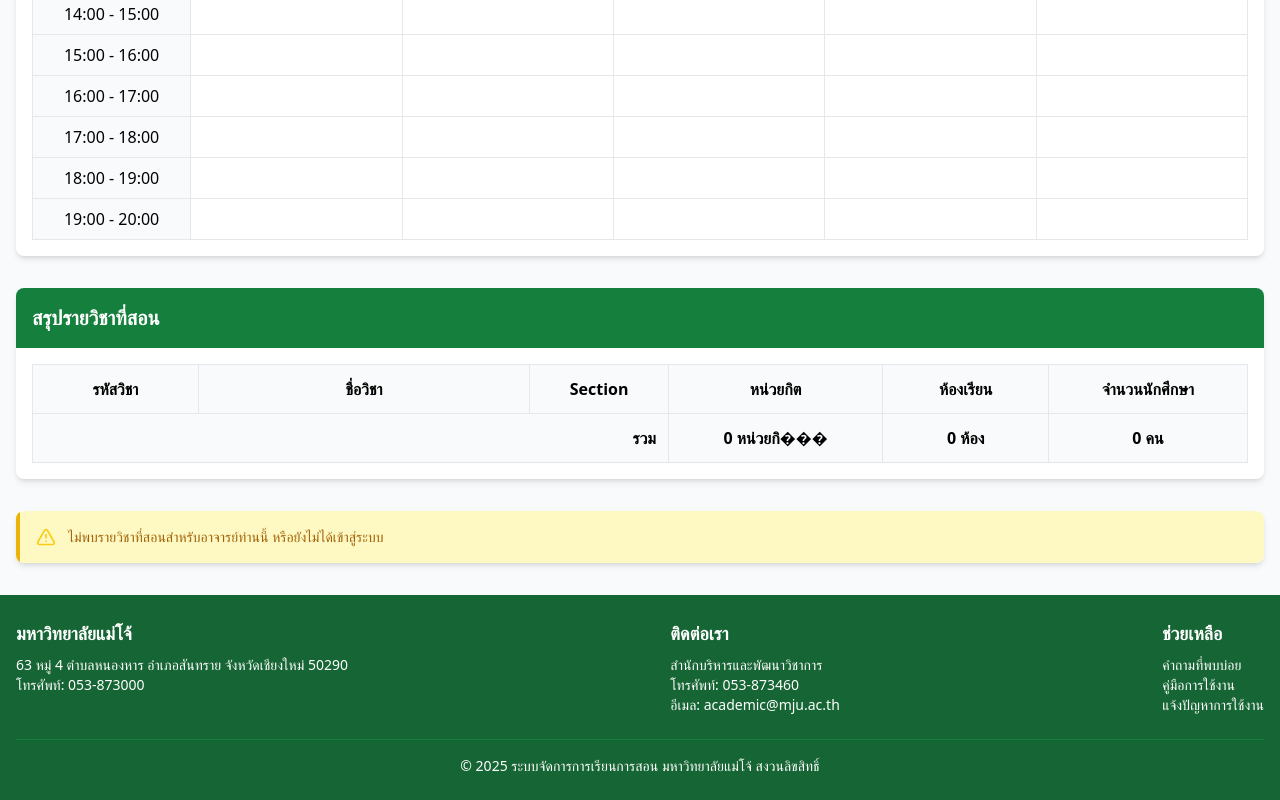
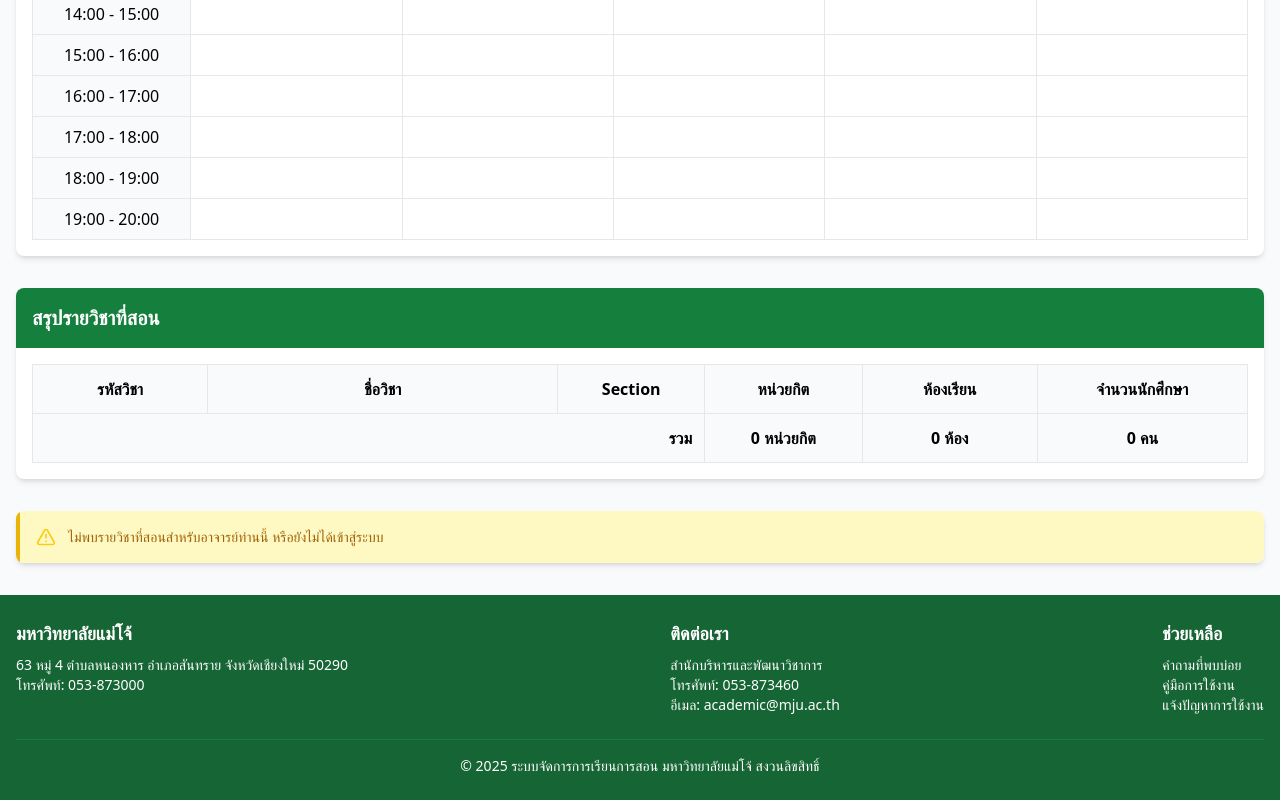
Before and after one commit to DolVolo/GroupTailwindCSS, a plain HTML site: page professorclass.html in a window 1280 px wide. Shown: the part 590-1390 px from the top of the page. Drawn offline with nearby package versions, Linux system fonts and the light colour scheme.

Commit message:
clear some dirty text

```diff
--- a/professorclass.html
+++ b/professorclass.html
@@ -435,7 +435,7 @@
             html += `
                 <tr class="bg-gray-50 font-bold">
                     <td colspan="3" class="border p-3 text-right">รวม</td>
-                    <td class="border p-3 text-center">${totalCredits} หน่วยกิ���</td>
+                    <td class="border p-3 text-center">${totalCredits} หน่วยกิต</td>
                     <td class="border p-3 text-center">${professorCourses.length} ห้อง</td>
                     <td class="border p-3 text-center">${totalStudents} คน</td>
                 </tr>
```
